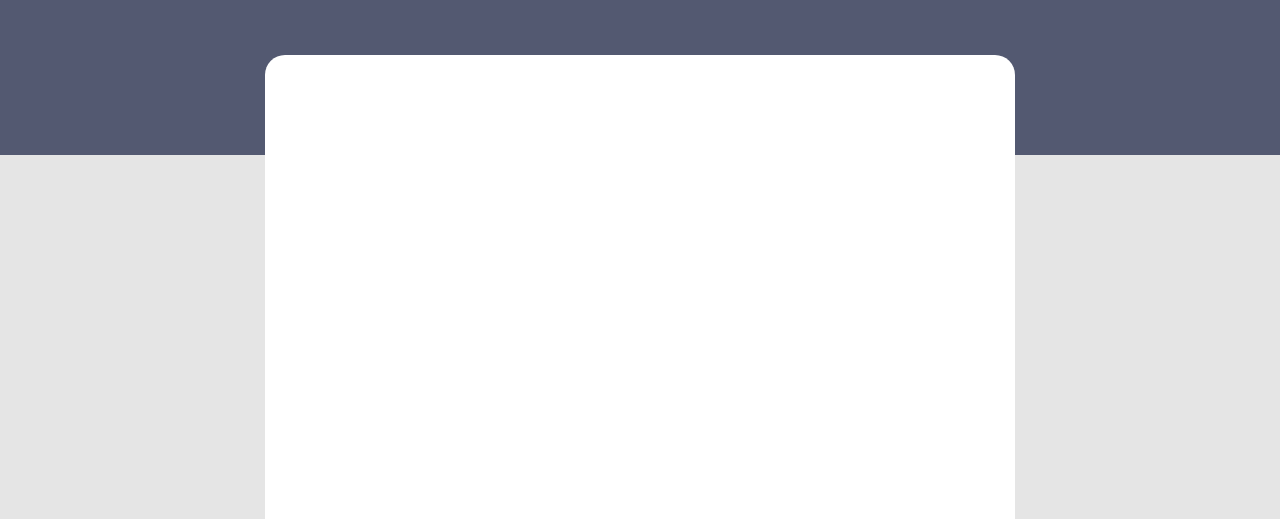
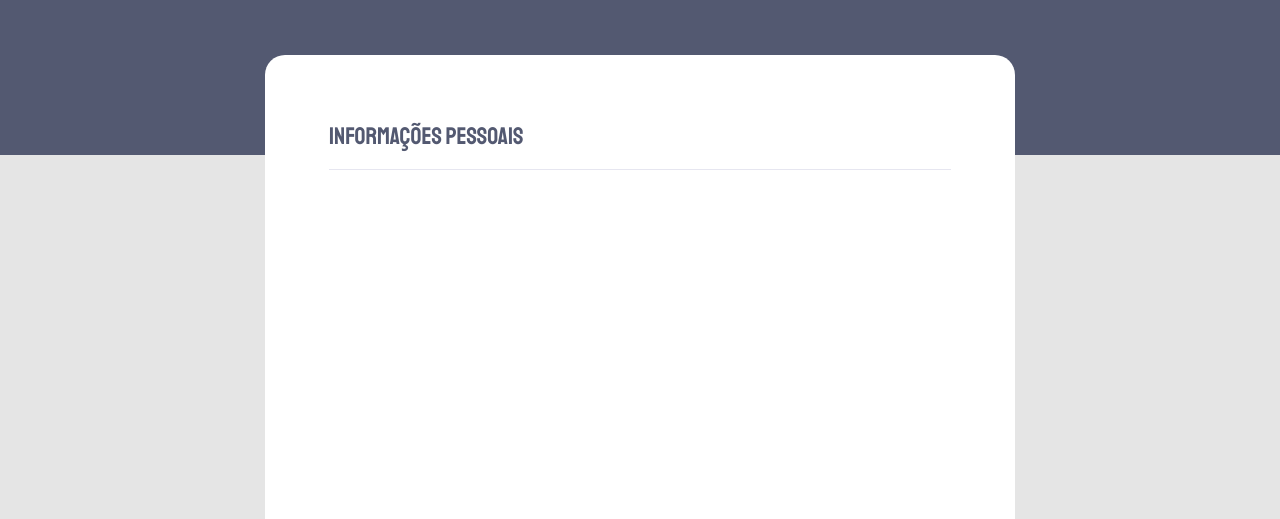
Before and after one commit to marcelodiniz81/Desafio--Criando-Formularios--Avan-ando-no-HTML-e-CSS---STG-3, a plain HTML site: page index.html in a window 1280 px wide. Shown: the part 281-800 px from the top of the page. Drawn offline with Linux system fonts and the light colour scheme.

Commit message:
Agrupando campos com fieldset e legend

```diff
--- a/index.html
+++ b/index.html
@@ -28,7 +28,14 @@
     <h1>Mentoria</h1>
     <p>Preencha o formulário abaixo para agendar a sua mentoria</p>
   </header>
+
   <form>
+
+  <fieldset>
+
+    <legend>Informações pessoais</legend>
+
+  </fieldset>
 
   </form>
   </div>
--- a/style.css
+++ b/style.css
@@ -58,4 +58,23 @@
     height: 1084px;
     margin-top: 58px;
     border-radius: 20px 20px 0 0;
+
+    padding: 64px;
   }
+
+  fieldset{
+    border: none;
+  }
+
+  fieldset legend{
+    font-family: 'Staatliches';
+    font-weight: 400;
+    font-size: 24px;
+    line-height: 34px;
+
+    color: #535971;
+
+    width: 100%;
+    border-bottom: 1px solid #E6E6F0;
+    padding-bottom: 16px;
+  }
```
